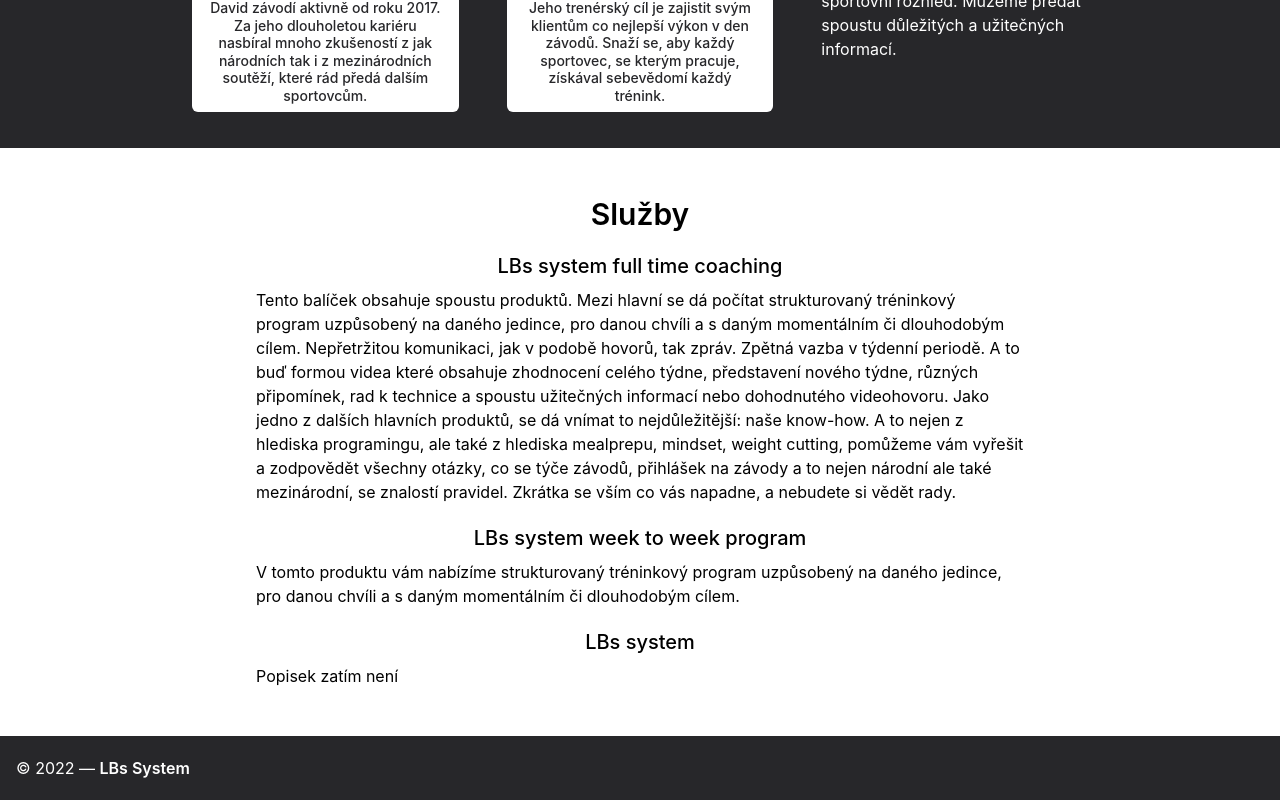
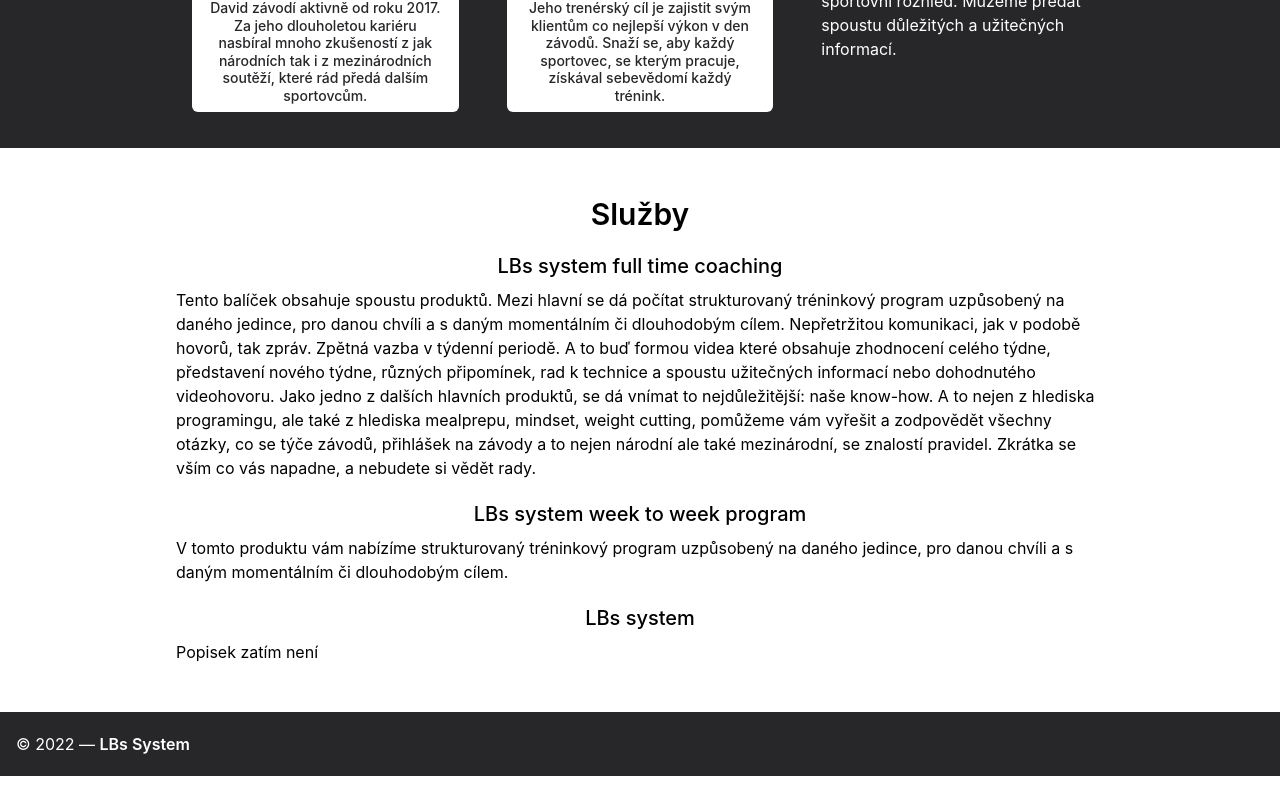
Before and after one commit to aeggydev/lbs-system, a Next.js app: page / in a window 1280 px wide. Shown: the part 1250-2050 px from the top of the page. After the commit the page ends 2026 px from the top, so only its background shows below. Built offline with nearby package versions, Linux system fonts and the light colour scheme.

Commit message:
Make padding around Services smaller

```diff
--- a/components/page_sections/services.tsx
+++ b/components/page_sections/services.tsx
@@ -1,6 +1,6 @@
 export default function Services() {
   return (
-    <div className="py-12 px-64 flex flex-col gap-5" id="services">
+    <div className="py-12 px-44 flex flex-col gap-5" id="services">
       <div className="text-3xl font-semibold text-center">Služby</div>
       <div>
         <div className="font-medium text-xl text-center pb-2">LBs system full time coaching</div>
```
